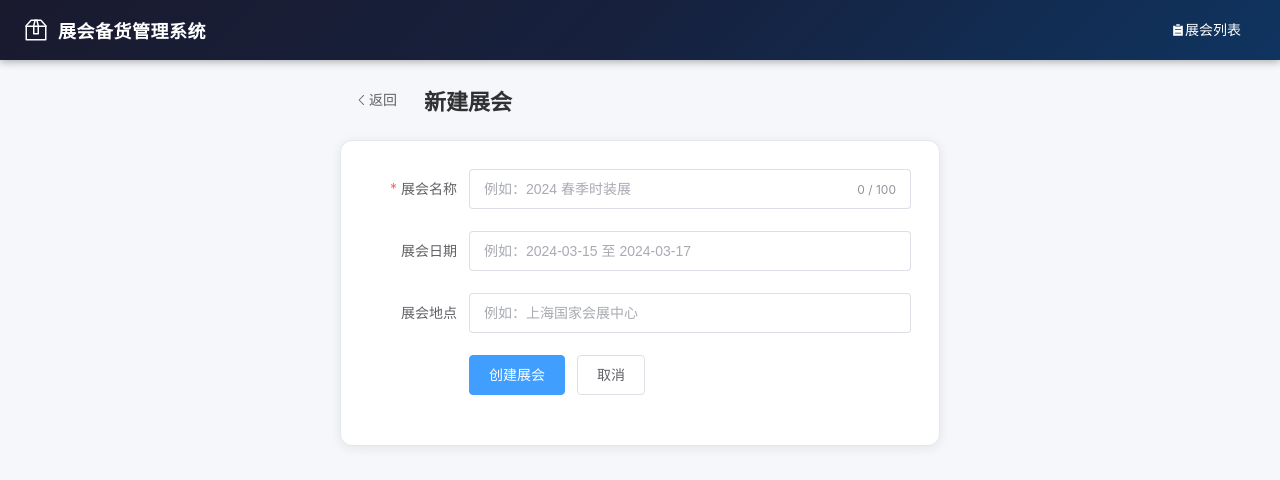
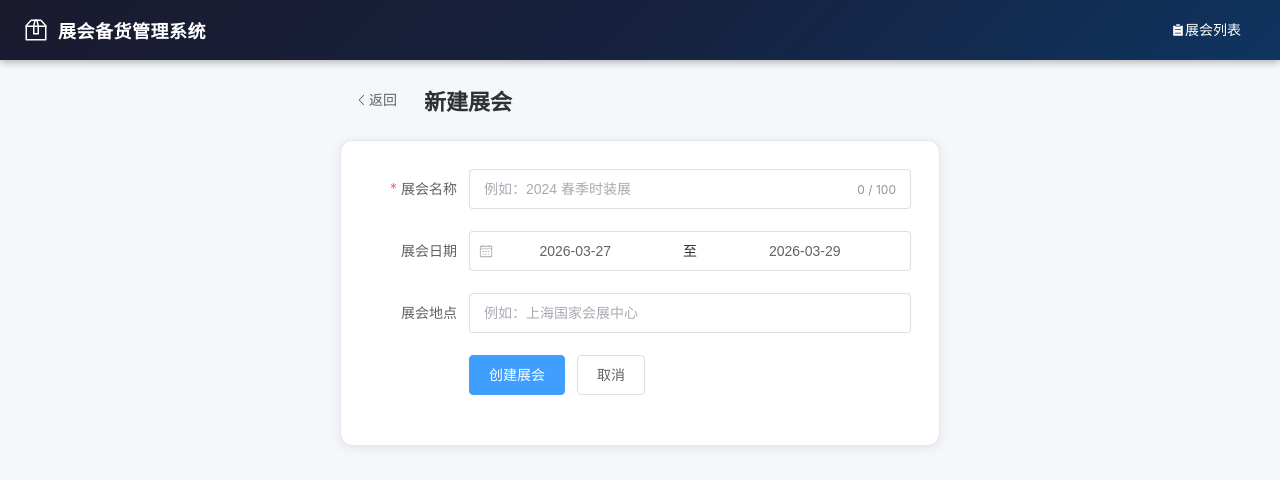
Before and after one commit to MattYu12138/Exhibition-Manager, a Vue app in the folder frontend/: page /exhibitions/new in a window 1280 px wide. Shown: the top 480 px of the page. Built offline with nearby package versions, Linux system fonts and the light colour scheme.

Commit message:
feat: 展会日期改为日期范围选择器，默认选中今天至后天

```diff
--- a/frontend/src/views/ExhibitionCreate.vue
+++ b/frontend/src/views/ExhibitionCreate.vue
@@ -10,8 +10,17 @@
         <el-form-item label="展会名称" prop="name">
           <el-input v-model="form.name" placeholder="例如：2024 春季时装展" maxlength="100" show-word-limit />
         </el-form-item>
-        <el-form-item label="展会日期" prop="date">
-          <el-input v-model="form.date" placeholder="例如：2024-03-15 至 2024-03-17" />
+        <el-form-item label="展会日期" prop="dateRange">
+          <el-date-picker
+            v-model="form.dateRange"
+            type="daterange"
+            range-separator="至"
+            start-placeholder="开始日期"
+            end-placeholder="结束日期"
+            format="YYYY-MM-DD"
+            value-format="YYYY-MM-DD"
+            style="width: 100%"
+          />
         </el-form-item>
         <el-form-item label="展会地点" prop="location">
           <el-input v-model="form.location" placeholder="例如：上海国家会展中心" />
@@ -38,7 +47,21 @@ const store = useExhibitionStore()
 const formRef = ref()
 const loading = ref(false)
 
-const form = ref({ name: '', date: '', location: '' })
+// 默认日期：今天 至 后天
+function getDefaultDateRange() {
+  const today = new Date()
+  const dayAfterTomorrow = new Date()
+  dayAfterTomorrow.setDate(today.getDate() + 2)
+  const fmt = (d) => d.toISOString().slice(0, 10)
+  return [fmt(today), fmt(dayAfterTomorrow)]
+}
+
+const form = ref({
+  name: '',
+  dateRange: getDefaultDateRange(),
+  location: '',
+})
+
 const rules = {
   name: [{ required: true, message: '请输入展会名称', trigger: 'blur' }],
 }
@@ -47,7 +70,16 @@ async function handleCreate() {
   await formRef.value.validate()
   loading.value = true
   try {
-    const ex = await store.createExhibition(form.value)
+    // 将日期范围拼接为字符串存入后端
+    const dateStr = form.value.dateRange
+      ? `${form.value.dateRange[0]} 至 ${form.value.dateRange[1]}`
+      : ''
+    const payload = {
+      name: form.value.name,
+      date: dateStr,
+      location: form.value.location,
+    }
+    const ex = await store.createExhibition(payload)
     router.push(`/exhibitions/${ex.id}`)
   } finally {
     loading.value = false
```
